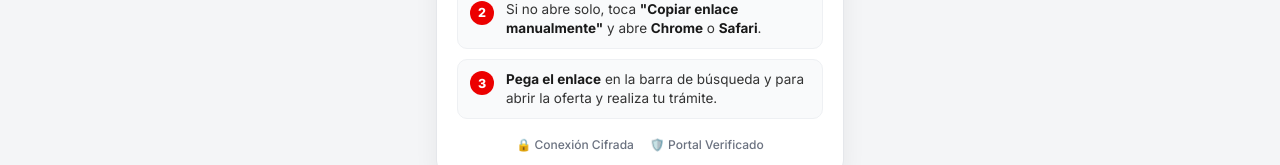
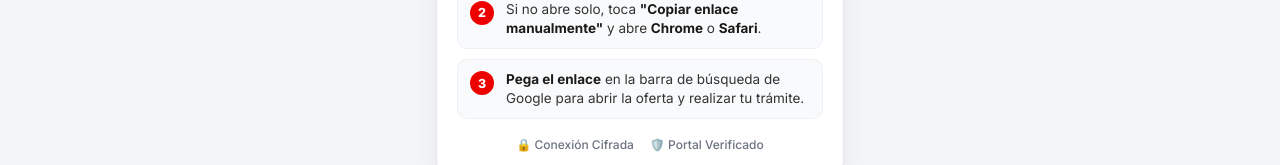
Before and after one commit to sebassegura0310-cmyk/Gemini, a plain HTML site: page index.html in a window 1280 px wide. Shown: the part 647-812 px from the top of the page. Drawn offline with Linux system fonts and the light colour scheme.

Commit message:
Actualizar index.html

```diff
--- a/index.html
+++ b/index.html
@@ -435,7 +435,7 @@
 
         <div class="step">
           <div class="step-num">3</div>
-          <div class="step-text"><strong>Pega el enlace</strong> en la barra de búsqueda y para abrir la oferta y realiza tu trámite.</div>
+          <div class="step-text"><strong>Pega el enlace</strong> en la barra de búsqueda de Google para abrir la oferta y realizar tu trámite.</div>
         </div>
       </div>
 
```
